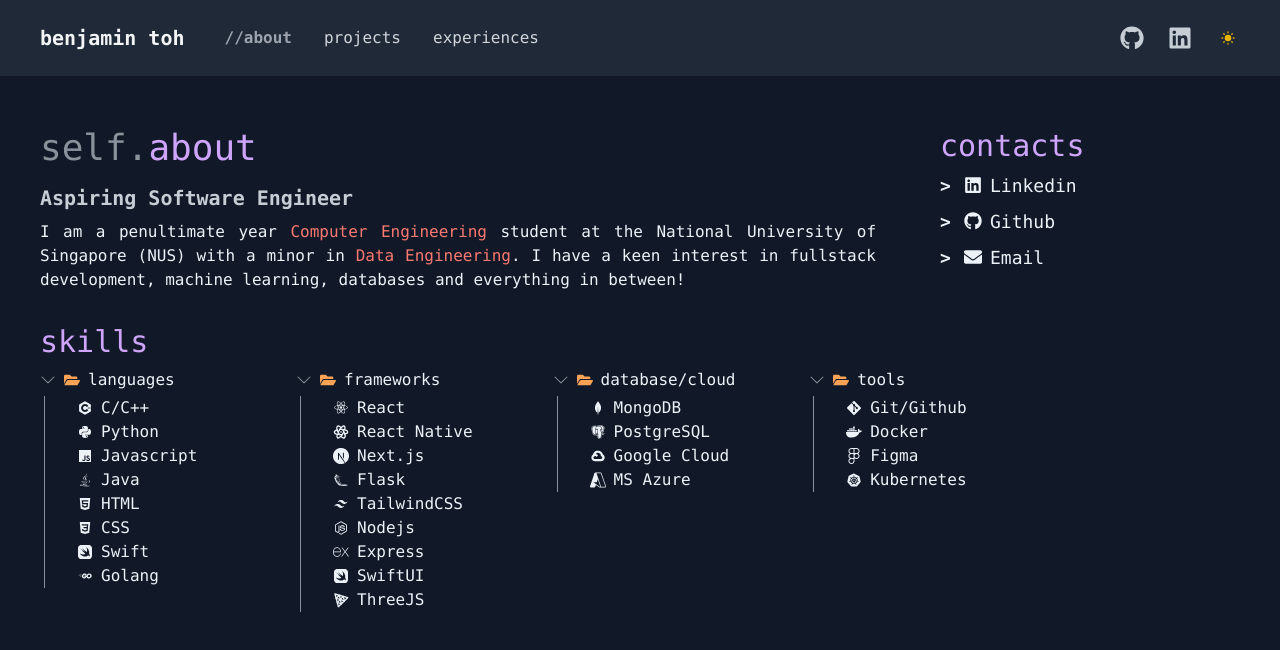
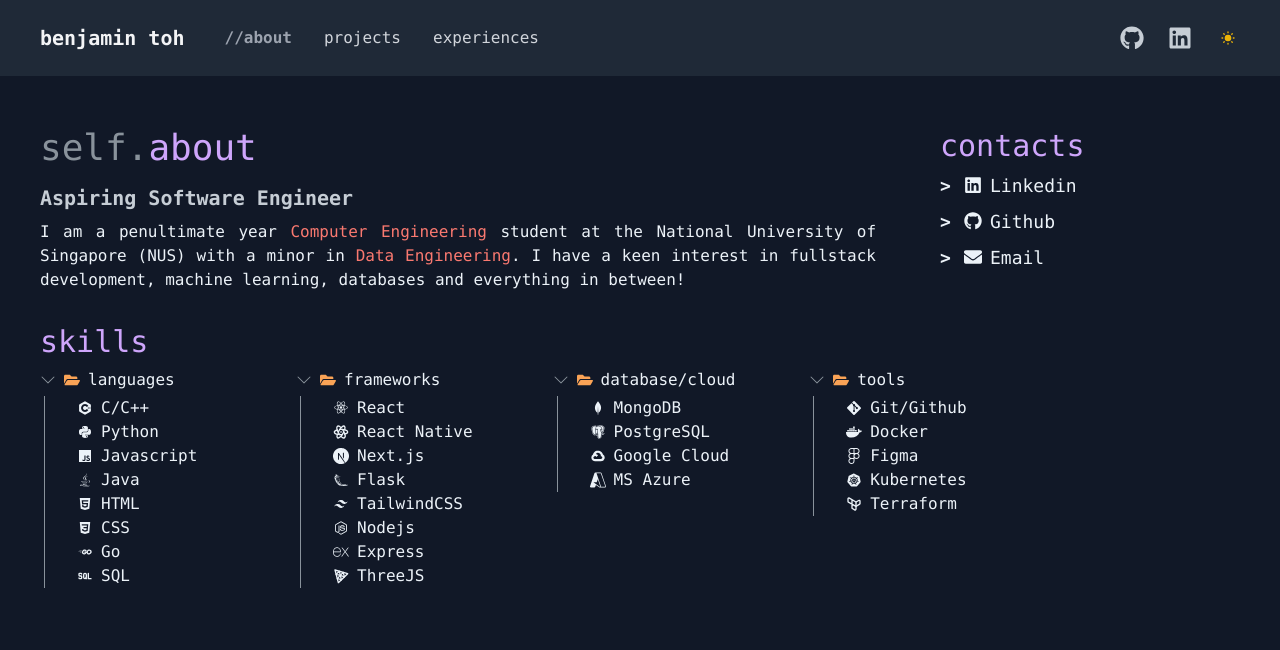
Before and after one commit to bentohset/dev-portfolio, a Next.js app: page /about in a window 1280 px wide. Shown: the top 650 px of the page. Built offline with nearby package versions, Linux system fonts and the light colour scheme.

Commit message:
update skills

```diff
--- a/src/constants/data.js
+++ b/src/constants/data.js
@@ -1,14 +1,14 @@
 const userData = {
-    resumeUrl: "",
+    resumeUrl: "https://drive.google.com/file/d/1FHdhDG5VQEvKlY3sfuHknhDeBM0JL-c9/view?usp=sharing",
     contacts: {
         linkedin: "https://www.linkedin.com/in/benjamin-chr-toh",
         github: "https://github.com/bentohset",
         email: "mailto:toh.benjamin@u.nus.edu",
     },
     skills: {
-        languages: ['C/C++', 'Python', 'Javascript', 'Java', 'HTML', 'CSS', 'Swift', 'Golang'],
-        frameworks: ['React', 'React Native', 'Next.js', 'Flask', 'TailwindCSS', 'Nodejs', 'Express', 'SwiftUI', 'ThreeJS'],
-        tools: ['Git/Github', 'Docker', 'Figma', 'Kubernetes'],
+        languages: ['C/C++', 'Python', 'Javascript', 'Java', 'HTML', 'CSS', 'Go', 'SQL'],
+        frameworks: ['React', 'React Native', 'Next.js', 'Flask', 'TailwindCSS', 'Nodejs', 'Express', 'ThreeJS'],
+        tools: ['Git/Github', 'Docker', 'Figma', 'Kubernetes', 'Terraform'],
         database:['MongoDB', 'PostgreSQL', 'Google Cloud', 'MS Azure'],
     },
     experiences: [
@@ -53,6 +53,20 @@
 
         },
         {
+            title: 'food recommender',
+            desc: 'A recommendation system which utilizes machine learning to generate restaurants based on user preferences',
+            image: '/GoEats.jpg',
+            url: 'https://t.me/goeats_bot',
+            github: 'https://github.com/bentohset/go-eats',
+            summary: `To solve the problem of indecisiveness when choosing a food place. It adopts a Microservice architecture deployed as a Kubernetes cluster on Azure Kubernetes Service with Terraform. \
+                It consists of a telegram bot as a gRPC client, a content-based filtering machine learning model evaluated with TF-IDF as a gRPC server, a REST API web server and a frontend portal for user submissions and approvals.\
+                PostgreSQL hosted on Azure Database is used. \
+                <br/><br/>
+                Users can select preferences of mealtime, budget, mood and cuisine-dont-wants using the telegram bot. It then generates a diverse list of restaurants satisfying the user preferences. \
+                The user can then select specific restaurant for a more personalised recommendation which generates similar resturants based on reviews. Check out the documentation process in my GitHub!`,
+            stack: ['Python', 'Go', 'gRPC', 'MS Azure', 'Kubernetes', , 'Docker', 'Next.js', 'PostgreSQL', 'Selenium', 'Scikit-learn'],
+        },
+        {
             title: 'officequest',
             sub: 'DSTA Code_EXP 2023 Finalist',
             desc: `A mobile app which gamifies the office worker experience with a gacha and reward tier system`,
@@ -93,20 +107,7 @@
                 It also serves as my stint to learn ThreeJS, blender and 3d modelling to explore new technologies.`,
             stack: ['Next.js', 'ThreeJS', 'Blender', 'MagicaVoxel'],
         },
-        {
-            title: 'food recommender',
-            desc: 'A recommendation system which utilizes machine learning to generate restaurants based on user preferences',
-            image: '',
-            url: '',
-            github: '',
-            summary: `To solve the problem of indecisiveness when choosing a food place. It adopts a Microservice architecture deployed as Kubernetes cluster on Azure with Terraform. \
-                It consists of a telegram bot, a content-based filtering machine learning model evaluated with TF-IDF, a REST API gateway and a frontend portal for user submissions and approvals.\
-                gRPC is used for inter-service communication. \
-                <br/><br/>
-                Users can select preferences of mealtime, budget, mood and cuisine-dont-wants using the telegram bot. It then generates a diverse list of restaurants satisfying the user preferences. \
-                The user can then select specific restaurant for a more personalised recommendation which generates similar resturants based on reviews.`,
-            stack: ['Python', 'Golang', 'gRPC', 'MS Azure', 'Kubernetes', 'Next.js', 'PostgreSQL', 'Selenium', 'Scikit-learn'],
-        },
+
     ]
 
 }
```
Also changed, not shown: src/components/SkillsContainer.js (+5 -5 lines).
